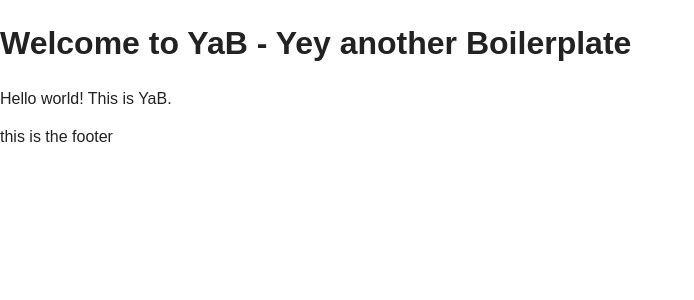
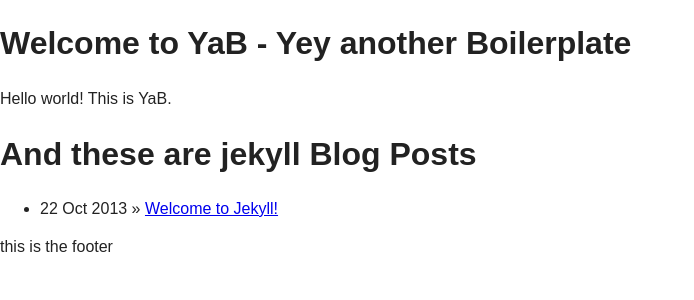
Before and after one commit to tonycamaiani/yab, a Jekyll site: the page built from index.html, in a window 1280 px wide. Shown: the top 300 px of the page, without its empty margins (0-694 px from the left). Built offline with Jekyll 4.4.1, drawn with Linux system fonts in a browser that asks for light colours; nearby versions of some CDN libraries; Markdown is read by kramdown in place of the engine named in the settings.

Commit message:
fixing assets path to abs and removing gitignore from repo

```diff
--- a/_includes/head.html
+++ b/_includes/head.html
@@ -12,9 +12,9 @@
 
         <!-- Place favicon.ico and apple-touch-icon.png in the root directory -->
 
-        <link rel="stylesheet" href="css/normalize.css">
-        <link rel="stylesheet" href="css/main.css">
-        <script src="js/vendor/modernizr-2.6.2.min.js"></script>
+        <link rel="stylesheet" href="/css/normalize.css">
+        <link rel="stylesheet" href="/css/main.css">
+        <script src="/js/vendor/modernizr-2.6.2.min.js"></script>
     </head>
     <body>
         <!--[if lt IE 7]>
--- a/index.html
+++ b/index.html
@@ -7,3 +7,13 @@ title: Your New Jekyll Site
 
         <!-- Add your site or application content here -->
         <p>Hello world! This is YaB.</p>
+
+
+<div id="home">
+  <h1>And these are jekyll Blog Posts</h1>
+  <ul class="posts">
+    {% for post in site.posts %}
+      <li><span>{{ post.date | date_to_string }}</span> &raquo; <a href="{{ post.url }}">{{ post.title }}</a></li>
+    {% endfor %}
+  </ul>
+</div>
```
Also changed, not shown: 1 other file.
